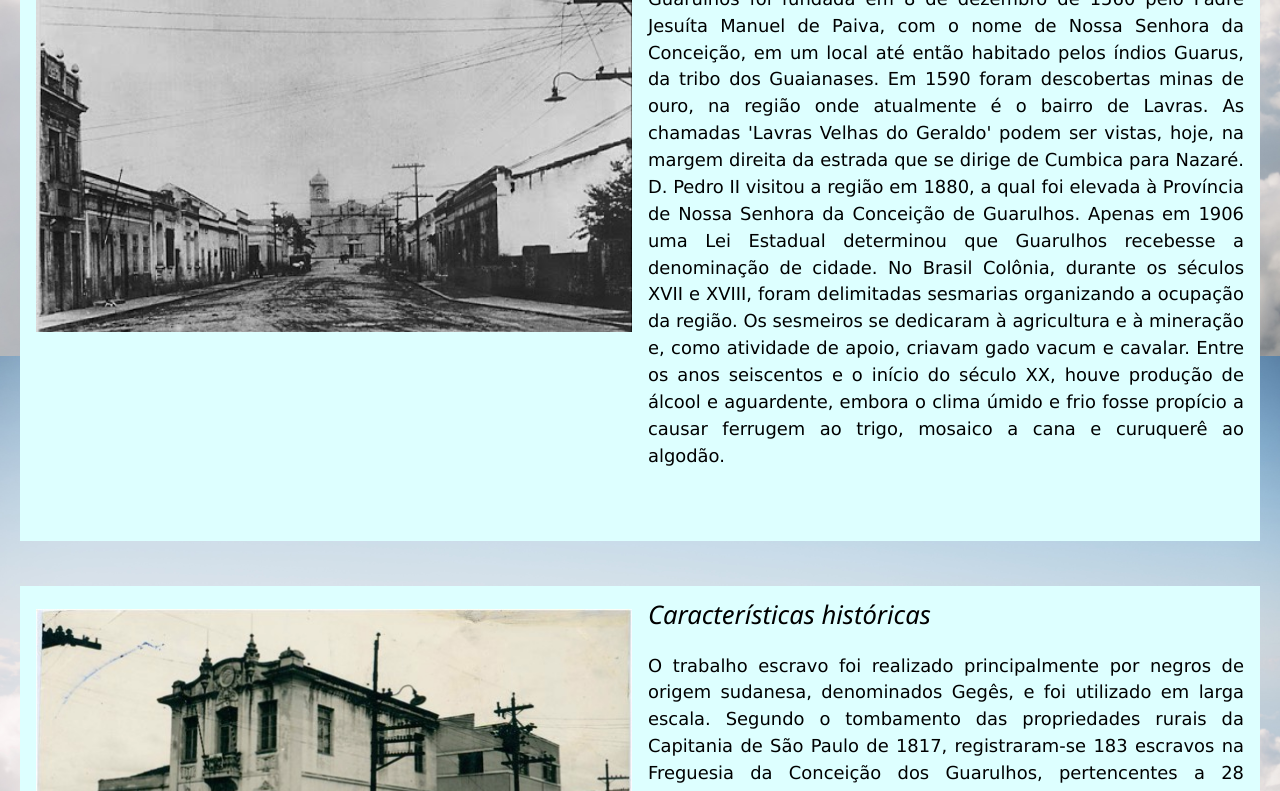
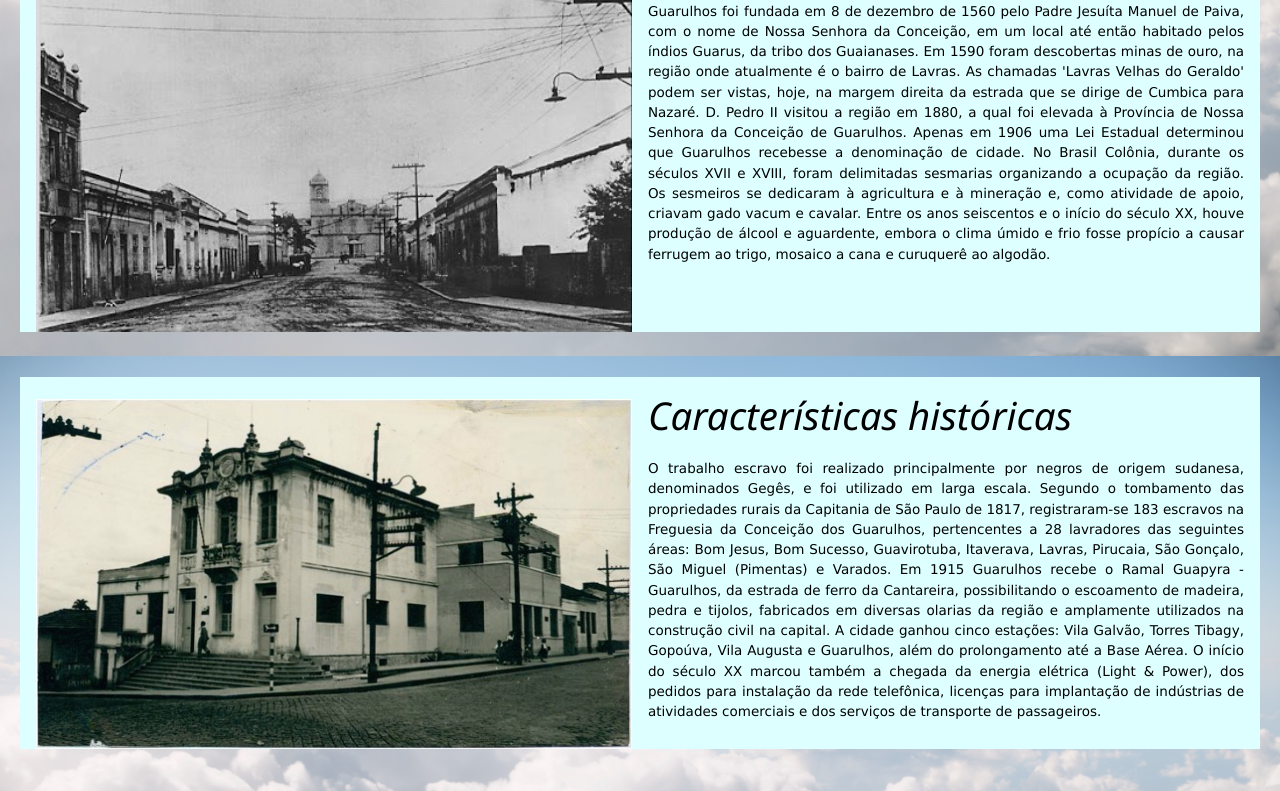
Before and after one commit to gustavozenji/portal-git, a plain HTML site: page index.html in a window 1280 px wide. Shown: the part 444-1235 px from the top of the page. Drawn offline with nearby package versions, Linux system fonts and the light colour scheme.

Commit message:
Add files via upload

```diff
--- a/menu.css
+++ b/menu.css
@@ -17,11 +17,11 @@ body {
 }
 
 .fonttexto{
-  font-size:1.4vw;
+  font-size:0.9em;
 }
 
 .fonttitulo{
-  font-size:2vw;
+  font-size:3vw;
   font-style: italic;
 }
 
```
